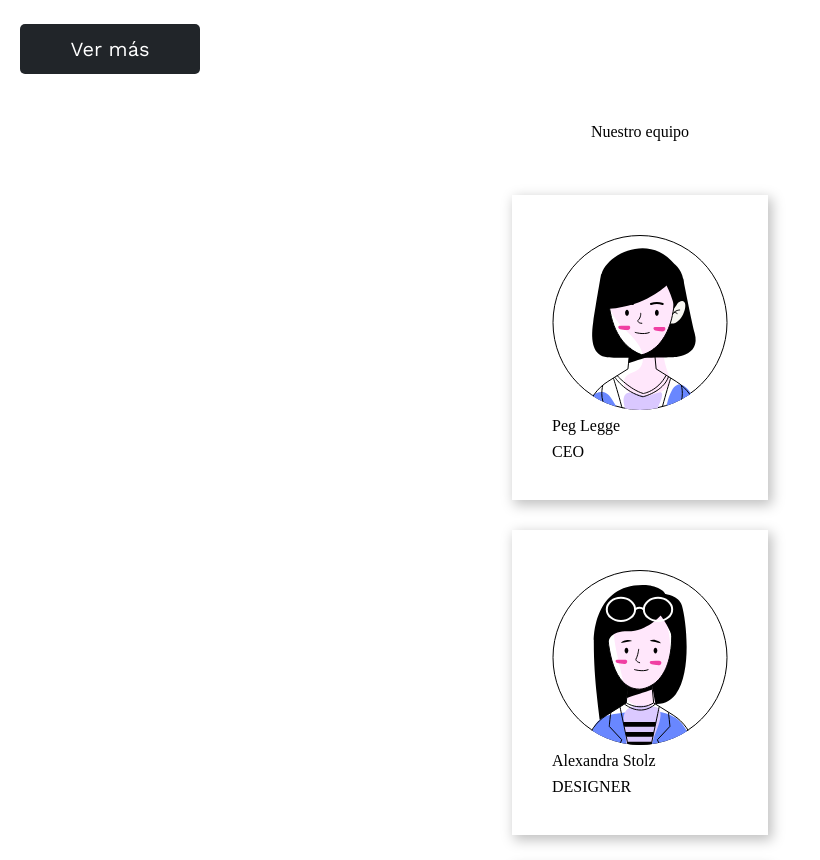
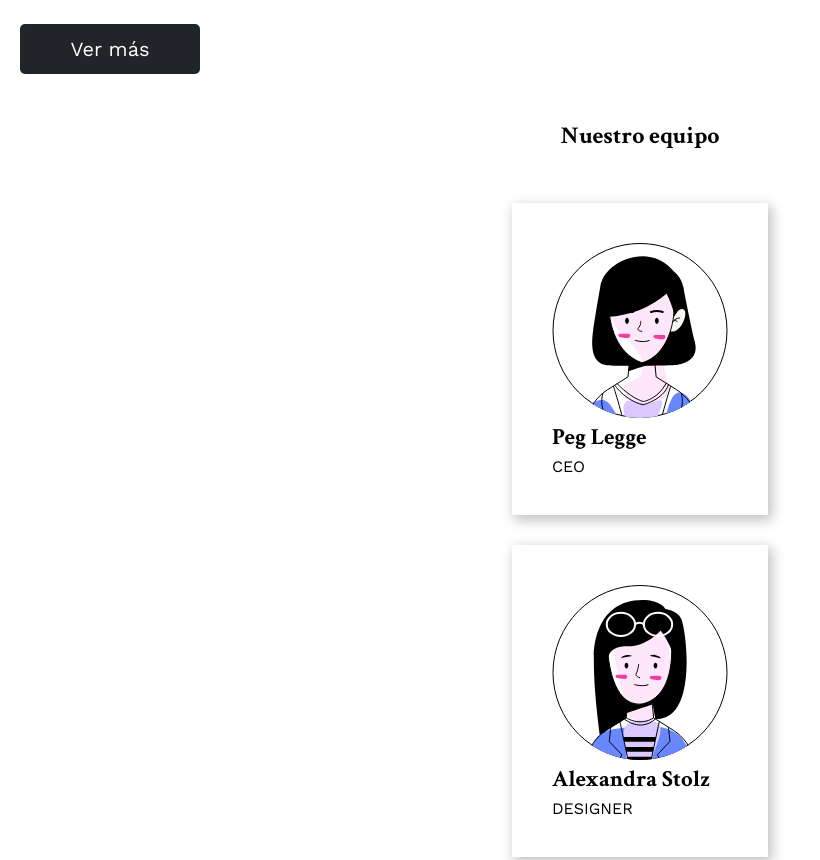
Before and after one commit to AlmuDiazMadramany/project_promo-b_module-1_team-1, a plain HTML site: page index.html in a window 1280 px wide. Shown: the part 1340-2200 px from the top of the page, without its empty margins (0-820 px from the left). Drawn offline with nearby package versions, Linux system fonts and the light colour scheme.

Commit message:
up date font sectio3

```diff
--- a/css/style.css
+++ b/css/style.css
@@ -206,6 +206,10 @@ titulo, p, button: WorkSans
 .tittle3{
     margin: 50px;
     text-align: center;
+    font-weight: bold;
+    font-size: 24px;
+    font-family: var(--font-family-h)
+
 }
 
 .container3{
@@ -230,10 +234,6 @@ titulo, p, button: WorkSans
 
 }
 
-/*.article3{
-    height: 100%;
-} */
-
 .image3{
     width: 100%;
 }
@@ -241,11 +241,15 @@ titulo, p, button: WorkSans
 .name3{
     text-align: left;
     padding-top: 5px;
+    font-family: var(--font-family-h);
+    font-size: 23px;
+    font-weight: bold;
 }
 
 .job{
    text-align: left;
    margin-top: 10px;
+   font-family: var(--font-family-p);
 
 }
 
```
